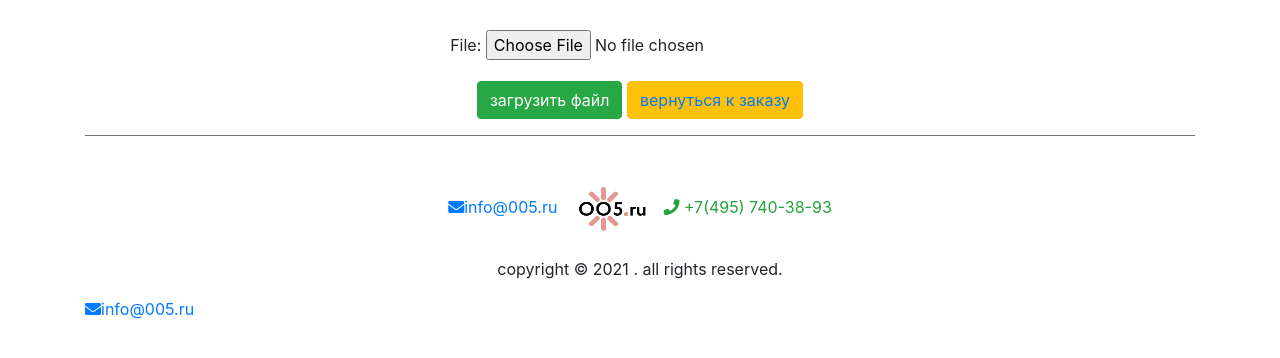
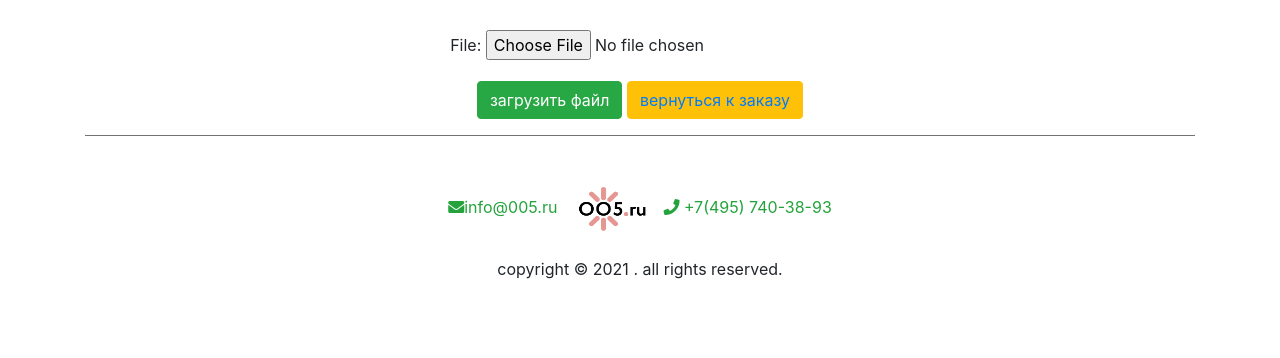
Before and after one commit to Ark005/finalprint, a Django app: page /upload_file/ in a window 1280 px wide. Shown: the part 279-637 px from the top of the page. Run offline with Django 3.2, Linux system fonts and the light colour scheme; some libraries are stand-ins or nearby versions.

Commit message:
base changes

```diff
--- a/products/templates/products/base.html
+++ b/products/templates/products/base.html
@@ -107,7 +107,7 @@
 
 
 
-<p style="color:rgb(36, 163, 60)" class="text-center" class="text-muted"> <a href="mailto:info@005.ru"><i class="fa fa-envelope" aria-hidden="true"></i>info@005.ru </a>
+<p style="color:rgb(36, 163, 60)" class="text-center" class="text-muted"> <a style="color:rgb(36, 163, 60)"href="mailto:info@005.ru"><i class="fa fa-envelope" aria-hidden="true"></i>info@005.ru </a>
 
   <a href="/">
 
@@ -122,6 +122,3 @@
 <p class="text-center">copyright © 2021 . all rights reserved.</p>
 
 {% endblock %}
-
-
-<p style="color:rgb(36, 163, 60)" class= "text-muted"> <a href="mailto:info@005.ru"><i class="fa fa-envelope" aria-hidden="true"></i>info@005.ru </a>
```
